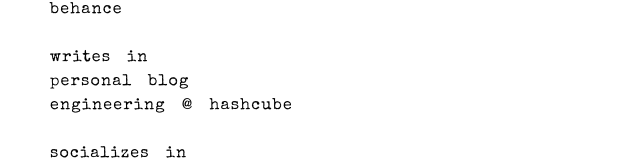
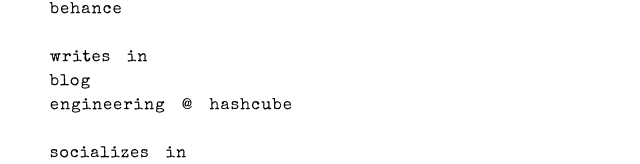
Before and after one commit to jishnu7/j15h.nu, a plain HTML site: page index.html in a window 1280 px wide. Shown: the part 932-1096 px from the top of the page, without its empty margins (0-640 px from the left). Drawn offline with nearby package versions, Linux system fonts and the light colour scheme.

Commit message:
update blog text

```diff
--- a/index.html
+++ b/index.html
@@ -68,7 +68,7 @@ publishes in
 <a target="_blank" href="https://www.behance.net/jishnu7">behance</a>
 
 writes in
-<a target="_blank" href="http://blog.thecodecracker.com/">personal blog</a>
+<a target="_blank" href="http://blog.thecodecracker.com/">blog</a>
 <a target="_blank" href="https://medium.com/engineering-hashcube/">engineering @ hashcube</a>
 
 socializes in
```
